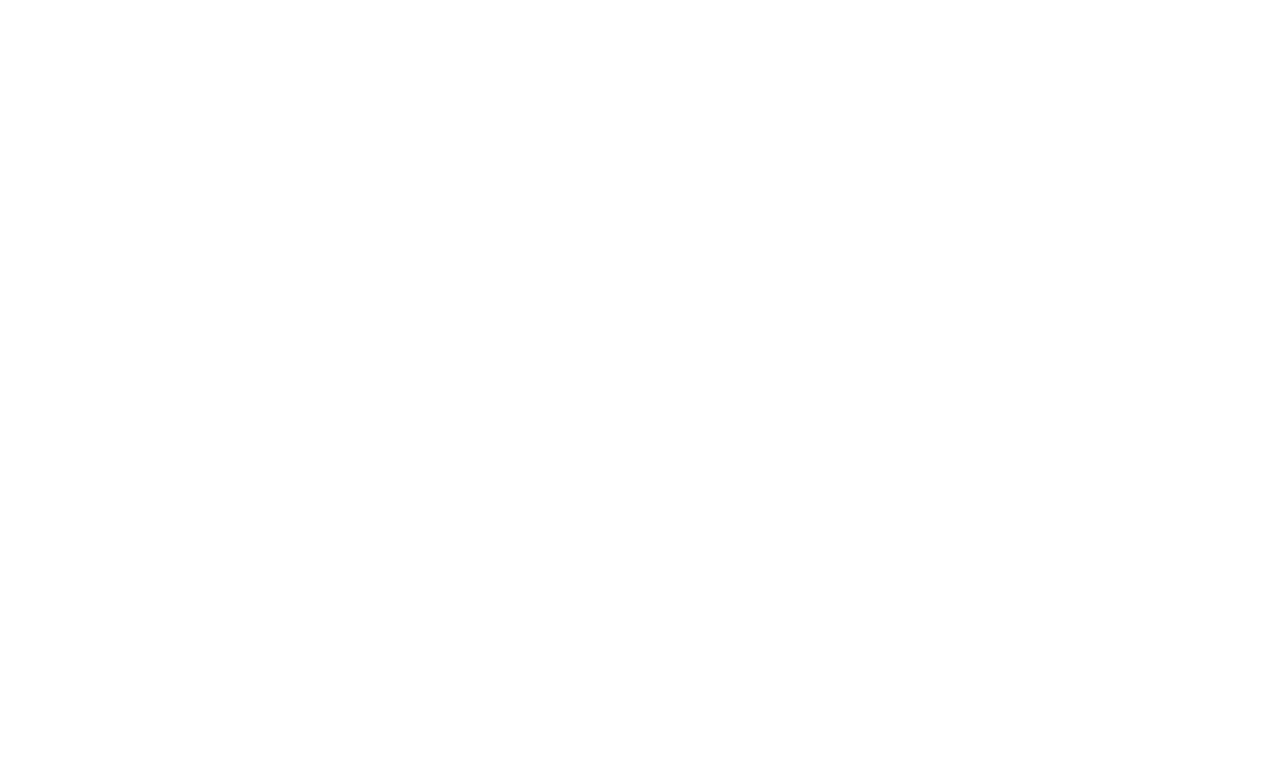
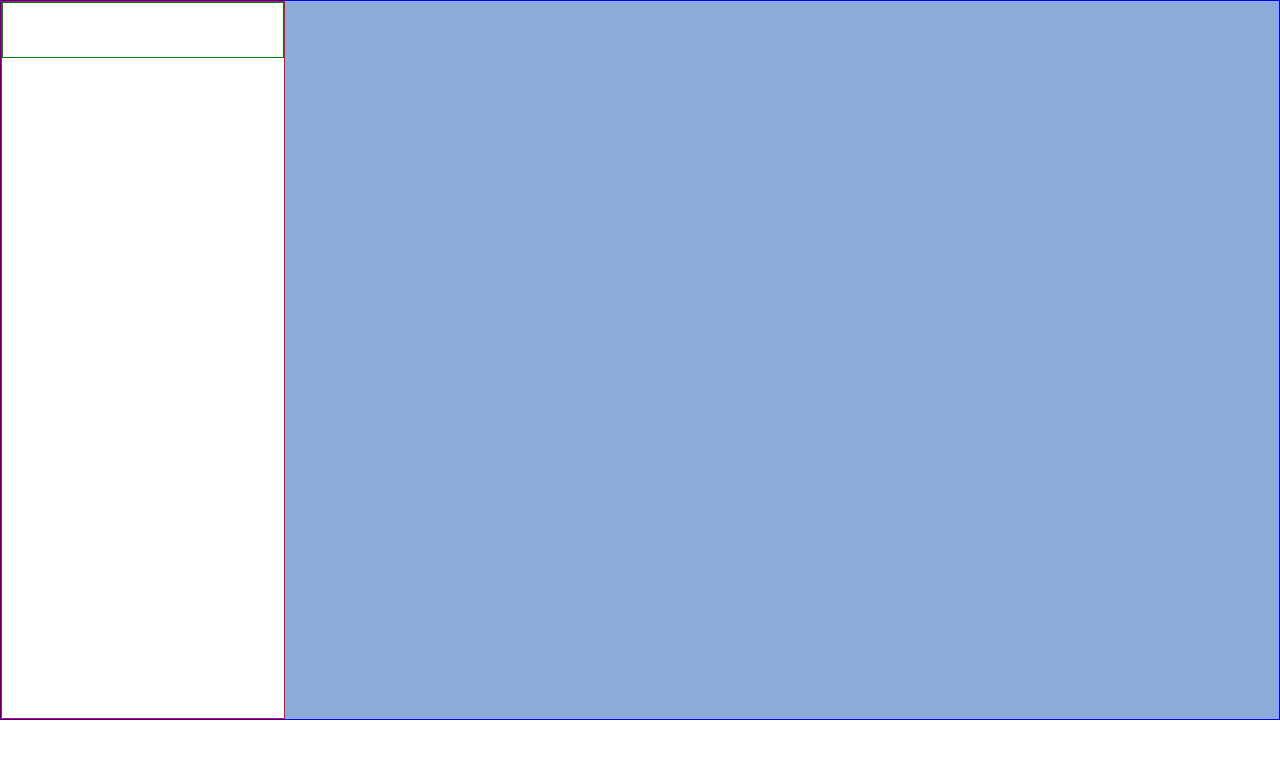
Before and after one commit to Cimante/pact-test, a Vue app: page / in a window 1280 px wide. Shown: the top 758 px of the page. Built offline with nearby package versions, Linux system fonts and the light colour scheme.

Commit message:
add styles

```diff
--- a/index.html
+++ b/index.html
@@ -1,10 +1,16 @@
-<!doctype html>
+<!DOCTYPE html>
 <html lang="en">
   <head>
     <meta charset="UTF-8" />
     <link rel="icon" type="image/svg+xml" href="/vite.svg" />
+    <link rel="preconnect" href="https://fonts.googleapis.com" />
+    <link rel="preconnect" href="https://fonts.gstatic.com" crossorigin />
+    <link
+      href="https://fonts.googleapis.com/css2?family=Inter:wght@100..900&display=swap"
+      rel="stylesheet"
+    />
     <meta name="viewport" content="width=device-width, initial-scale=1.0" />
-    <title>Vite + Vue + TS</title>
+    <title>Pact test</title>
   </head>
   <body>
     <div id="app"></div>
--- a/package.json
+++ b/package.json
@@ -14,6 +14,7 @@
   "devDependencies": {
     "@vitejs/plugin-vue": "^5.0.4",
     "pinia": "^2.1.7",
+    "sass": "^1.77.4",
     "sass-loader": "^14.2.1",
     "typescript": "^5.2.2",
     "vite": "^5.2.0",
--- a/src/App.vue
+++ b/src/App.vue
@@ -1,5 +1,47 @@
 <script setup lang="ts"></script>
 
-<template></template>
+<template>
+  <main class="App">
+    <section class="sidebar">
+      <header class="sidebar__header">
+        <div class="sidebar__menu-toggle"></div>
+        <div class="sidebar__search"></div>
+      </header>
+      <div class="sidebar__list"></div>
+    </section>
+    <section class="messages"></section>
+  </main>
+</template>
 
-<style></style>
+<style lang="scss">
+@import "./styles/normalize";
+@import "./styles/variables";
+@import "./styles/styles";
+
+.App {
+  position: relative;
+  width: 1280px;
+  height: 720px;
+  display: flex;
+  align-items: center;
+  border: 1px solid blue;
+}
+
+.sidebar {
+  width: 364px;
+  height: 100%;
+  border: 1px solid red;
+
+  &__header {
+    width: 100%;
+    height: 56px;
+    border: 1px solid green;
+  }
+}
+
+.messages {
+  width: 100%;
+  height: 100%;
+  background-color: $iceberg-blue;
+}
+</style>
--- /dev/null
+++ b/src/styles/styles.scss
@@ -0,0 +1,4 @@
+* {
+  font-family: "Inter", Arial, Helvetica, sans-serif;
+  box-sizing: border-box;
+}
--- /dev/null
+++ b/src/styles/variables.scss
@@ -0,0 +1,4 @@
+$iceberg-blue: #8babd8;
+$light-green: #78e378;
+$rich-black: #011627;
+$navy-grey: #707991;
```
Also changed, not shown: src/styles/normalize.css (added), 1 other file (tests, documents, lock files or other folders).
